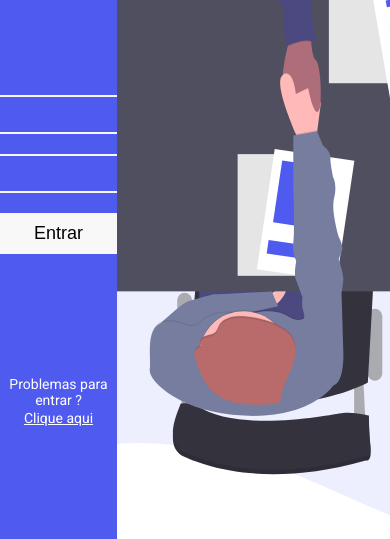
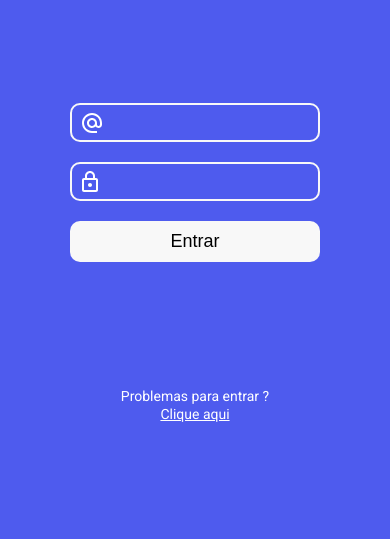
Before and after one commit to WelissonLuca/GrabLogin, a plain HTML site: page index.html in a window 390 px wide. Shown: the part 305-844 px from the top of the page. Drawn offline with Linux system fonts and the light colour scheme.

Commit message:
responsiveComplete

```diff
--- a/css/style.css
+++ b/css/style.css
@@ -35,6 +35,7 @@ body {
   margin: 10px 0;
   width: 250px;
   padding: 10px 40px;
+  color: #fff;
   background: url(../assets/@.svg) no-repeat;
   background-position: 10px;
   border: 2px solid var(--gray-color);
@@ -55,6 +56,11 @@ body {
   background: var(--gray-color);
   border: none;
   border-radius: 10px;
+  cursor: pointer;
+  transition: all 300ms;
+}
+.form button:hover{
+  background: #dad6d6;
 }
 
 .image {
@@ -66,7 +72,37 @@ body {
     text-align: center;
 }
 .content div p,.content div a {
-font-size: 14px;
+font-size: clamp(12px,14px,16px);
 color: #FFFFFF;
 
 }
+@media(max-width:1024px){
+
+  .content{
+    display: grid;
+    grid-template-columns: 40vw 60vw;
+    height: 100vh;
+
+  }
+}
+@media(max-width:800px){
+
+  .content{
+    display: grid;
+    grid-template-columns: 50vw 50vw;
+    height: 100vh;
+
+  }
+}
+@media(max-width:600px){
+  .image{
+    display: none;
+  }
+  .content{
+    display: grid;
+    grid-template-columns: 1fr;
+    height: 100vh;
+
+  }
+
+}
```
